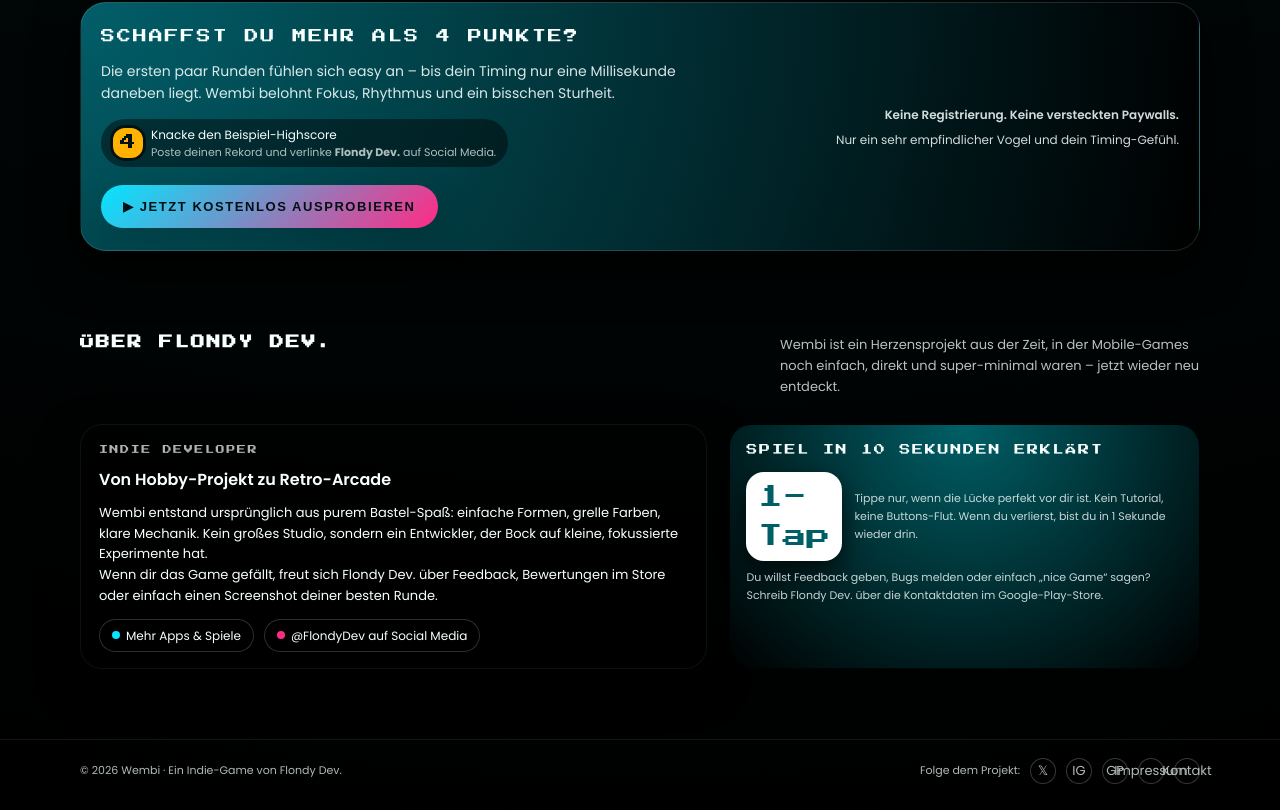
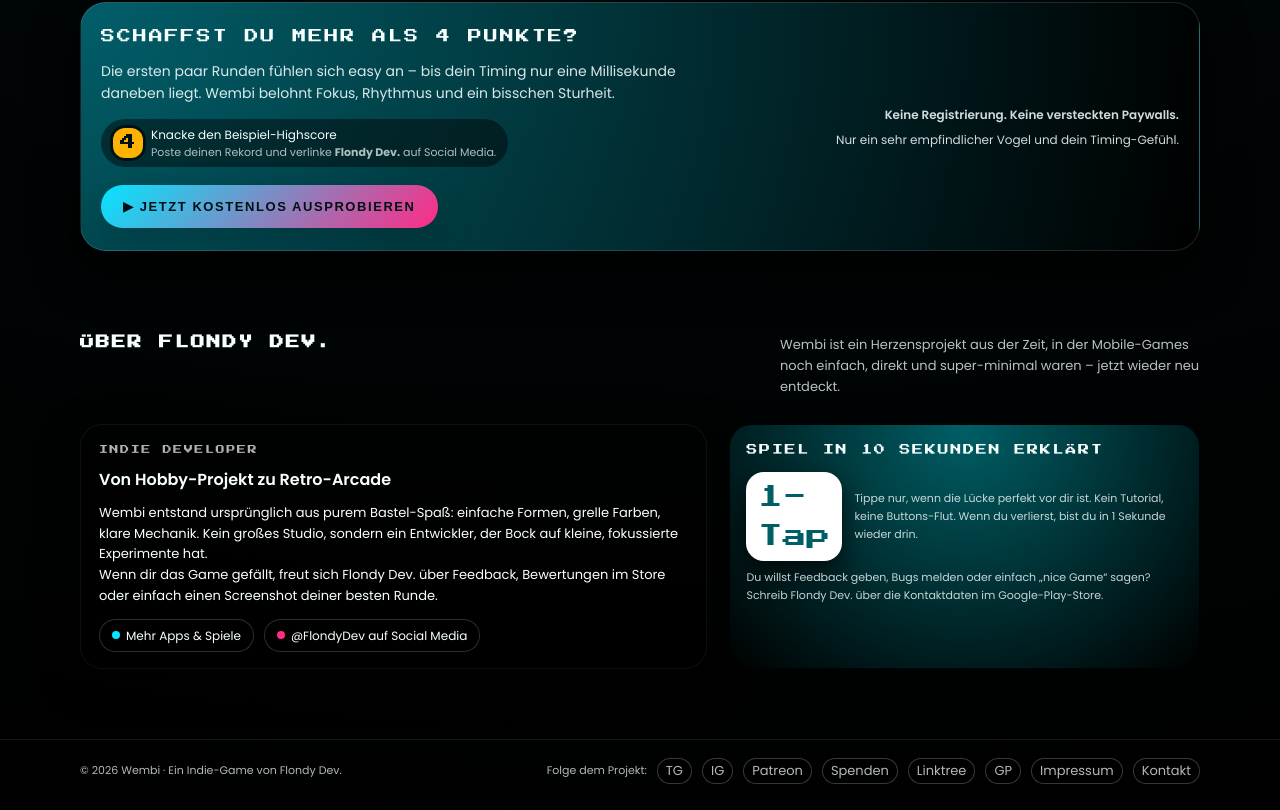
Before and after one commit to Flondy/wembi-landing-page, a plain HTML site: page index.html in a window 1280 px wide. Shown: the part 2322-3132 px from the top of the page. Drawn offline with Linux system fonts and the light colour scheme.

Commit message:
Fußzeile: X raus (Konto gesperrt), Telegram, Patreon, PayPal-Spende, Linktree rein
Co-Authored-By: Claude Opus 5.5 <noreply@anthropic.com>
Claude-Session: https://claude.ai/code/session_01Xnj5ebscbHZsCBrLamfoCY

```diff
--- a/index.html
+++ b/index.html
@@ -1069,12 +1069,14 @@
 
     .footer-social {
       display: flex;
+      flex-wrap: wrap;
       align-items: center;
       gap: 10px;
     }
 
     .social-pill {
-      width: 26px;
+      min-width: 26px;
+      padding: 0 8px;
       height: 26px;
       border-radius: 999px;
       border: 1px solid rgba(255, 255, 255, 0.3);
@@ -1490,8 +1492,11 @@
       <div>© <span id="year"></span> Wembi · Ein Indie-Game von Flondy Dev.</div>
       <div class="footer-social">
         <span>Folge dem Projekt:</span>
-        <a href="https://x.com/Flondy_Dev" class="social-pill" aria-label="Flondy Dev. auf X" target="_blank" rel="noopener">𝕏</a>
+        <a href="https://t.me/Flondy" class="social-pill" aria-label="Flondy Dev. auf Telegram" target="_blank" rel="noopener">TG</a>
         <a href="https://www.instagram.com/flondy.dev" class="social-pill" aria-label="Flondy Dev. auf Instagram" target="_blank" rel="noopener">IG</a>
+        <a href="https://www.patreon.com/cw/Flondy" class="social-pill" aria-label="Flondy auf Patreon unterstützen" target="_blank" rel="noopener">Patreon</a>
+        <a href="https://www.paypal.com/paypalme/MSingle72" class="social-pill" aria-label="Per PayPal spenden" target="_blank" rel="noopener">Spenden</a>
+        <a href="https://linktr.ee/flondy" class="social-pill" aria-label="Alle Links von Flondy" target="_blank" rel="noopener">Linktree</a>
         <a href="https://play.google.com/store/apps/dev?id=6892475632884505831" class="social-pill" aria-label="Google Play Dev Seite">GP</a>
         <a href="https://flondy.github.io/app-store/impressum.html" class="social-pill">Impressum</a>
         <a href="mailto:flondy.dev@gmail.com" class="social-pill">Kontakt</a>
```
